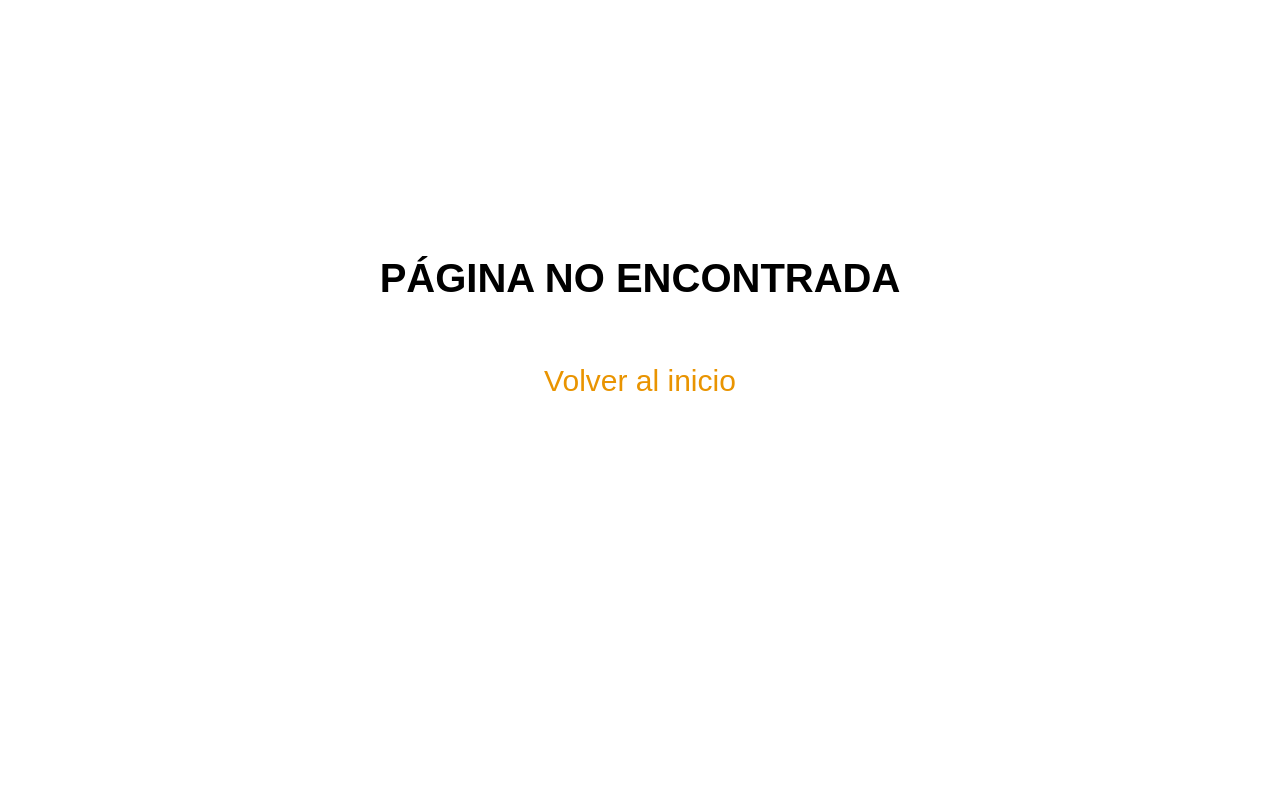
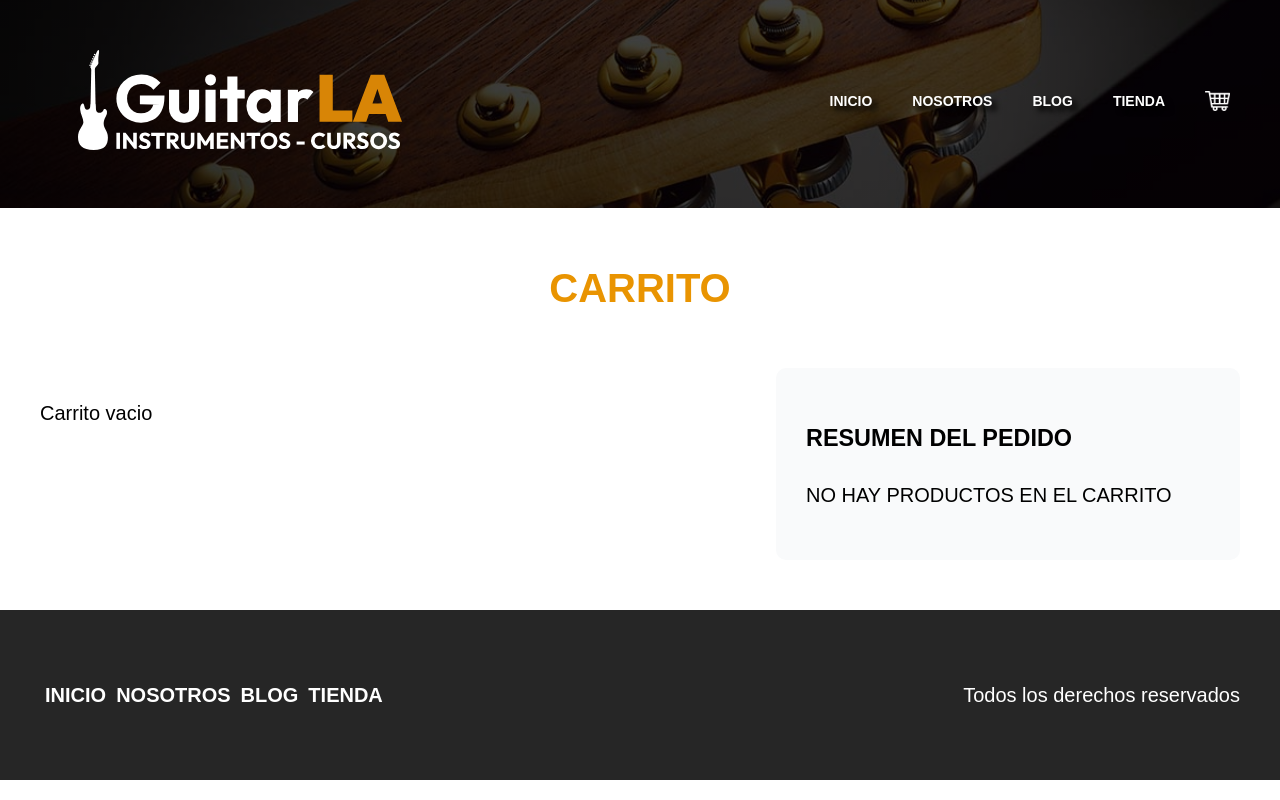
Before and after one commit to kaiser5474/guitarla-next, a Next.js app: page /carrito in a window 1280 px wide. Before the commit this address had no page. Built offline with nearby package versions, Linux system fonts and the light colour scheme.

Commit message:
agregando carrito

```diff
--- a/components/Header.js
+++ b/components/Header.js
@@ -4,7 +4,7 @@ import styles from "../styles/Header.module.css";
 import { useRouter } from "next/router";
 
 const Header = ({ guitarra }) => {
-  const router = useRouter()
+  const router = useRouter();
   return (
     <header className={styles.header}>
       <div className="contenedor">
@@ -26,6 +26,16 @@ const Header = ({ guitarra }) => {
             <Link href="/nosotros">Nosotros</Link>
             <Link href="/blog">Blog</Link>
             <Link href="/tienda">Tienda</Link>
+            <Link href="/carrito">
+              <a>
+                <Image
+                  src="/img/carrito.png"
+                  width={25}
+                  height={20}
+                  alt="Imagen Carrito"
+                />
+              </a>
+            </Link>
           </nav>
         </div>
         {guitarra && (
@@ -40,8 +50,13 @@ const Header = ({ guitarra }) => {
         )}
       </div>
 
-      {router.pathname === '/' && (
-        <img className={styles.guitarra} src="/img/header_guitarra.png" alt="imagen header" width="400"/>
+      {router.pathname === "/" && (
+        <img
+          className={styles.guitarra}
+          src="/img/header_guitarra.png"
+          alt="imagen header"
+          width="400"
+        />
       )}
     </header>
   );
--- a/pages/_app.js
+++ b/pages/_app.js
@@ -1,8 +1,59 @@
 import "../styles/normalize.css";
 import "../styles/globals.css";
+import { useState, useEffect } from "react";
 
 function MyApp({ Component, pageProps }) {
-  return <Component {...pageProps} />;
+  const [carrito, setCarrito] = useState([]);
+
+  useEffect(() => {
+    const carritoLS = JSON.parse(localStorage.getItem("carrito")) ?? [];
+    setCarrito(carritoLS);
+  }, []);
+
+  useEffect(() => {
+    localStorage.setItem("carrito", JSON.stringify(carrito));
+  }, [carrito]);
+
+  const agregarCarrito = (producto) => {
+    if (carrito.some((articulo) => articulo.id === producto.id)) {
+      const carritoActualizado = carrito.map((articulo) => {
+        if (articulo.id === producto.id) {
+          articulo.cantidad = producto.cantidad;
+        }
+        return articulo;
+      });
+      setCarrito(carritoActualizado);
+    } else {
+      setCarrito([...carrito, producto]);
+    }
+  };
+
+  const actualizarCantidad = (datos) => {
+    const carritoActualizado = carrito.map((articulo) => {
+      if (articulo.id === datos.id) {
+        articulo.cantidad = datos.cantidad;
+      }
+      return articulo;
+    });
+    setCarrito(carritoActualizado);
+  };
+
+  const eliminarCarrito = (id) => {
+    console.log(id);
+    const carritoActualizado = carrito.filter(
+      (articulo) => (articulo.id !== id ? articulo : null)
+    );
+    setCarrito(carritoActualizado);
+  };
+  return (
+    <Component
+      {...pageProps}
+      carrito={carrito}
+      agregarCarrito={agregarCarrito}
+      actualizarCantidad={actualizarCantidad}
+      eliminarCarrito={eliminarCarrito}
+    />
+  );
 }
 
 export default MyApp;
--- /dev/null
+++ b/pages/carrito.js
@@ -0,0 +1,95 @@
+import Layout from "../components/Layout";
+import styles from "../styles/Carrito.module.css";
+import Image from "next/image";
+import { useState, useEffect } from "react";
+
+const Carrito = ({ carrito, actualizarCantidad, eliminarCarrito }) => {
+  //   console.log(carrito);
+  //   const carritoLS = JSON.parse(localStorage.getItem("carrito")) ?? [];
+  const [total, setTotal] = useState(0);
+
+  useEffect(() => {
+    console.log(carrito);
+
+    const totalCarrito = carrito.reduce(
+      (total, producto) => total + producto.cantidad * producto.precio,
+      0
+    );
+    //console.log(totalCarrito);
+    setTotal(totalCarrito);
+  }, [carrito]);
+
+  return (
+    <Layout pagina="Carrito de Compras">
+      <h1 className="heading">Carrito</h1>
+      <main className={`${styles.contenido} contenedor`}>
+        <div className={styles.carrito}>
+          {carrito.length === 0
+            ? "Carrito vacio"
+            : carrito.map((producto) => (
+                <div key={producto.id} className={styles.producto}>
+                  <div>
+                    <Image
+                      layout="responsive"
+                      width={250}
+                      height={500}
+                      src={producto.imagen}
+                      alt={producto.nombre}
+                    />
+                  </div>
+                  <div>
+                    <p className={styles.nombre}>{producto.nombre}</p>
+                    <div className={styles.cantidad}>
+                      <p>Cantidad:</p>
+                      <select
+                        className={styles.select}
+                        value={producto.cantidad}
+                        onChange={(e) =>
+                          actualizarCantidad({
+                            cantidad: e.target.value,
+                            id: producto.id,
+                          })
+                        }
+                      >
+                        <option value="1">1</option>
+                        <option value="2">2</option>
+                        <option value="3">3</option>
+                        <option value="4">4</option>
+                        <option value="5">5</option>
+                        <option value="6">6</option>
+                      </select>
+                    </div>
+                    <p className={styles.precio}>
+                      $ <span>{producto.precio}</span>
+                    </p>
+                    <p className={styles.subtotal}>
+                      Subtotal: ${" "}
+                      <span>{producto.precio * producto.cantidad}</span>
+                    </p>
+                  </div>
+                  <button
+                    type="button"
+                    className={styles.eliminar}
+                    onClick={() => eliminarCarrito(producto.id)}
+                  >
+                    x
+                  </button>
+                </div>
+              ))}
+        </div>
+        <div className={styles.resumen}>
+          <h3>Resumen del pedido</h3>
+          {total > 0 ? (
+            <>
+              <p>Total a pagar: $ {total}</p>
+            </>
+          ) : (
+            <p>No hay productos en el carrito</p>
+          )}
+        </div>
+      </main>
+    </Layout>
+  );
+};
+
+export default Carrito;
--- /dev/null
+++ b/styles/Carrito.module.css
@@ -0,0 +1,92 @@
+.contenido {
+  display: grid;
+  gap: 4rem;
+}
+
+@media (min-width: 768px) {
+  .contenido {
+    grid-template-columns: 3fr 2fr;
+    align-items: flex-start;
+  }
+}
+
+.carrito {
+  padding: 3rem 0;
+}
+
+.producto {
+  display: grid;
+  grid-template-columns: 1fr 3fr;
+  gap: 4rem;
+  align-items: center;
+  border-bottom: 1px solid #cfcfcf;
+  padding: 3rem 0;
+  position: relative;
+}
+
+.producto:last-child {
+  border: none;
+}
+
+.producto p {
+  margin: 0 0 0.5rem 0;
+}
+
+.nombre {
+  font-weight: 700;
+  font-size: 2.2rem;
+}
+
+.cantidad {
+  display: flex;
+  align-items: center;
+  gap: 1rem;
+  margin-bottom: 1rem;
+}
+
+.select {
+  all: unset;
+  padding: 1rem;
+  border: 1px solid #cfcfcf;
+  flex: 1;
+  text-align: center;
+  border-radius: 1rem;
+}
+
+.precio {
+  font-weight: 700;
+  color: var(--primary);
+}
+.precio span {
+  font-size: 2.4rem;
+}
+
+.subtotal {
+  font-weight: 700;
+}
+
+.subtotal span {
+  font-size: 2.4rem;
+}
+
+.eliminar {
+  all: unset;
+  position: absolute;
+  top: 3rem;
+  right: 1rem;
+  font-weight: bold;
+  border: 1px solid #cfcfcf;
+  border-radius: 1rem;
+  padding: 0.5rem 1rem;
+}
+
+.eliminar:hover {
+  cursor: pointer;
+}
+
+.resumen {
+  background-color: #f9fafb;
+  padding: 3rem;
+  border-radius: 1rem;
+  text-transform: uppercase;
+}
```
Also changed, not shown: pages/tienda/[id].js (+30 -5 lines), public/img/carrito.png (added).
